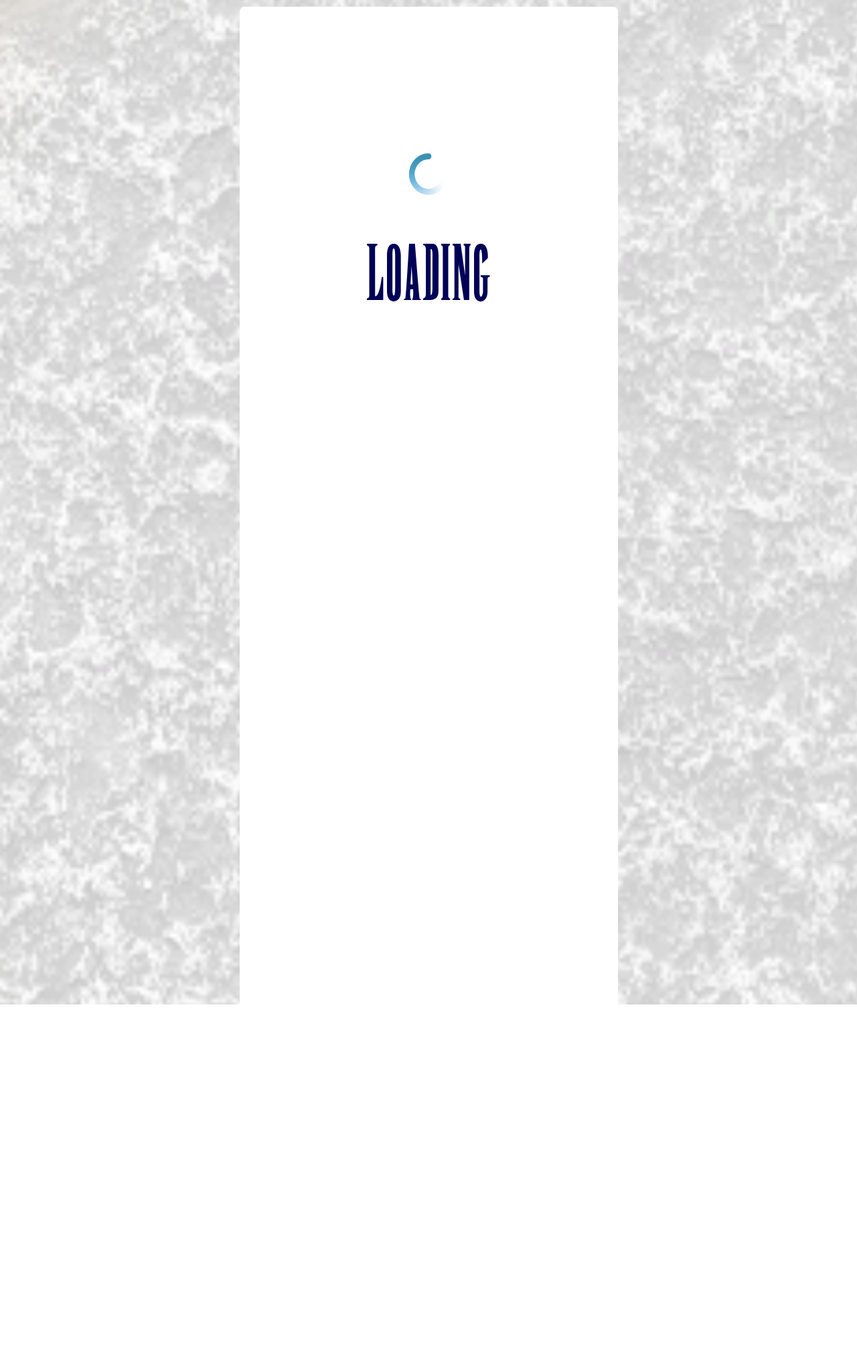
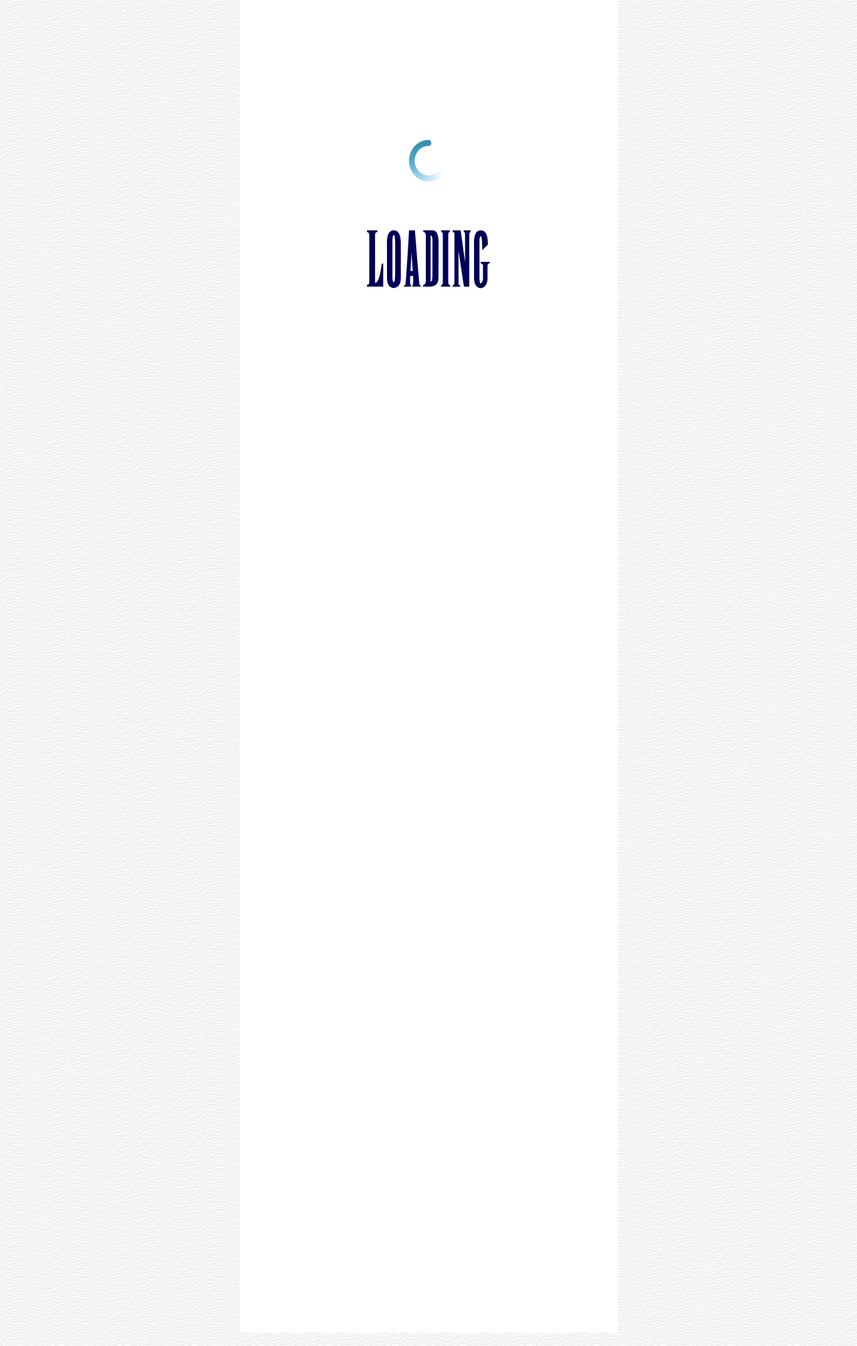
Before and after one commit to stephenfrister/stephenfrister.github.io, a Jekyll site: the page built from clockwork.html, in a window 1280 px wide. Shown: the whole page at 67% size. Built offline with Jekyll 4.4.1, drawn with Linux system fonts in a browser that asks for light colours; nearby versions of some CDN libraries; comment, search, counter and statistics services are not loaded.

Commit message:
Mobile Fixes
Background and frame width/height changes.

```diff
--- a/_includes/head-clockwork.html
+++ b/_includes/head-clockwork.html
@@ -17,6 +17,7 @@
     <!-- JQuery -->
     <script src="https://ajax.googleapis.com/ajax/libs/jquery/3.4.0/jquery.min.js"></script>
     <script src="https://ajax.googleapis.com/ajax/libs/jqueryui/1.12.1/jquery-ui.min.js"></script></script>
+    <script src="/scripts/jquery.ui.touch-punch.min.js"></script>
 
     <!-- Local Scripts -->
     <script type="text/javascript" src="/scripts/clockwork.js"></script>
--- a/clockwork.html
+++ b/clockwork.html
@@ -12,9 +12,13 @@ title: ""
 
 <body>
 
+
     <div class="body-div">
 
-        <div class="background-div"></div>
+
+        <!--div class="background-div">
+            <img class="background-img" src="../images/stone.png"></img>
+        </div-->
 
         <div class="front-div">
 
@@ -520,6 +524,7 @@ title: ""
 
 
 
+
 </body>
 
 
--- a/css/clockwork.css
+++ b/css/clockwork.css
@@ -12,55 +12,81 @@ html, body{
     text-align: center;
     overflow: hidden;
 
-    height: 100%;
+    background-image: url("../images/white-waves.png");
+
+    /*
+
     height: 1200px;
 
     width: 100%;
     min-width: 550px;
+
+    height: 100%;
+    height: 100vh;
+
+    */
+
 }
 
-.loading-div {
 
-    position: absolute;
-    top: 10px;
-    left: 0;
-    right: 0;
-    margin: auto;
-
-    background: white;
-    height: 2000px;
-    width: 100vw;
-    z-index: 100;
-
-    display: inline-block;
-    width: 565px;
-    text-align: center;
-    -webkit-border-radius: 7px;
-    -moz-border-radius: 7px;
-    border-radius: 7px;
-}
-
-.loading-img {
-    margin-top: 150px;
-    height: 200px;
-    width: 250px;
-}
-
-.editable {
-    -moz-appearance: textfield;
-    -webkit-appearance: textfield;
-    background-color: -moz-field;
-    border: 1px solid darkgray;
-    box-shadow: 1px 1px 1px 0 lightgray inset;
-    font: -moz-field;
-    font: -webkit-small-control;
-}
 
 .body-div {
     height: 100%;
     width: 550px;
     margin: 0 auto;
 }
+
+/*
+
+.background-div {
+    z-index: -1;
+}
+
+.background-img {
+    opacity: 0.3;
+
+}
+
+.background-div:before {
+    min-width: 567px;
+
+    content: "";
+    position: absolute;
+    display:inline-block;
+    z-index: -1;
+    top: 0;
+    bottom: 0;
+    left: 0;
+    right: 0;
+
+    opacity: 0.3;
+
+    /*
+
+    background-image: url("../images/stone.png");
+    background-repeat: no-repeat;
+
+
+    background-size: auto 100%;
+    background-size: cover;
+    width: 100%;
+
+    background-image: url("../images/stone.png");
+    -webkit-background-size: cover;
+    -moz-background-size: cover;
+    background-size: cover;
+
+    background-size: 100% auto;
+    background-size: auto 100%;
+
+    height: 100%;
+    height: 100vh;
+    min-width: 570px;
+    min-height: 1500px;
+
+}
+
+*/
 
 .front-div {
     overflow: hidden;
@@ -130,6 +156,32 @@ html, body{
     display: none;
 }
 */
+
+.loading-img {
+    margin-top: 150px;
+    height: 200px;
+    width: 250px;
+}
+.loading-div {
+
+    position: absolute;
+    top: -10px;
+    left: 0;
+    right: 0;
+    margin: auto;
+
+    background: white;
+    height: 2000px;
+    width: 100vw;
+    z-index: 100;
+
+    display: inline-block;
+    width: 565px;
+    text-align: center;
+    -webkit-border-radius: 7px;
+    -moz-border-radius: 7px;
+    border-radius: 7px;
+}
 
 .menu-div {
     position: relative;
@@ -462,6 +514,16 @@ display: inline-block;
 .quest-row-notstarted,
 .quest-row-removed {
     margin: -10px 0px 0px 0px !important;
+}
+
+.editable {
+    -moz-appearance: textfield;
+    -webkit-appearance: textfield;
+    background-color: -moz-field;
+    border: 1px solid darkgray;
+    box-shadow: 1px 1px 1px 0 lightgray inset;
+    font: -moz-field;
+    font: -webkit-small-control;
 }
 
 
@@ -1003,36 +1065,9 @@ display: inline-block;
     display:none !important;
 }
 
-.disabled-hover{
+.disabled-hover {
     background-color: transparent !important;
     opacity: 1 !important;
-}
-
-.background-div{
-    z-index: 2;
-}
-
-.background-div:before{
-    content: "";
-    position: absolute;
-    display:inline-block;
-    z-index: -1;
-    top: 0;
-    bottom: 0;
-    left: 0;
-    right: 0;
-
-    background-image: url("../images/stone.png");
-    background-size: cover;
-    -webkit-background-size: cover;
-    -moz-background-size: cover;
-
-    opacity: 0.3;
-
-    width: 100%;
-    height: 100%;
-    min-width: 570px;
-    min-height: 1500px;
 }
 
 
--- a/scripts/clockwork.js
+++ b/scripts/clockwork.js
@@ -29,7 +29,8 @@ $( document ).ready( function ()
 {
     $( "#id-maps-div-img" ).draggable({
         handle: "img",
-        containment : [ -700, -700, 100, 100 ]
+        containment : [ -700, -700, 100, 100 ],
+        scroll: false
     });
         //containment : [ -600, -600, 200, 200 ]
         //containment : [ -600, -600, 200, 200 ]
```
Also changed, not shown: images/white-waves.png (added), scripts/jquery.ui.touch-punch.min.js (added).
